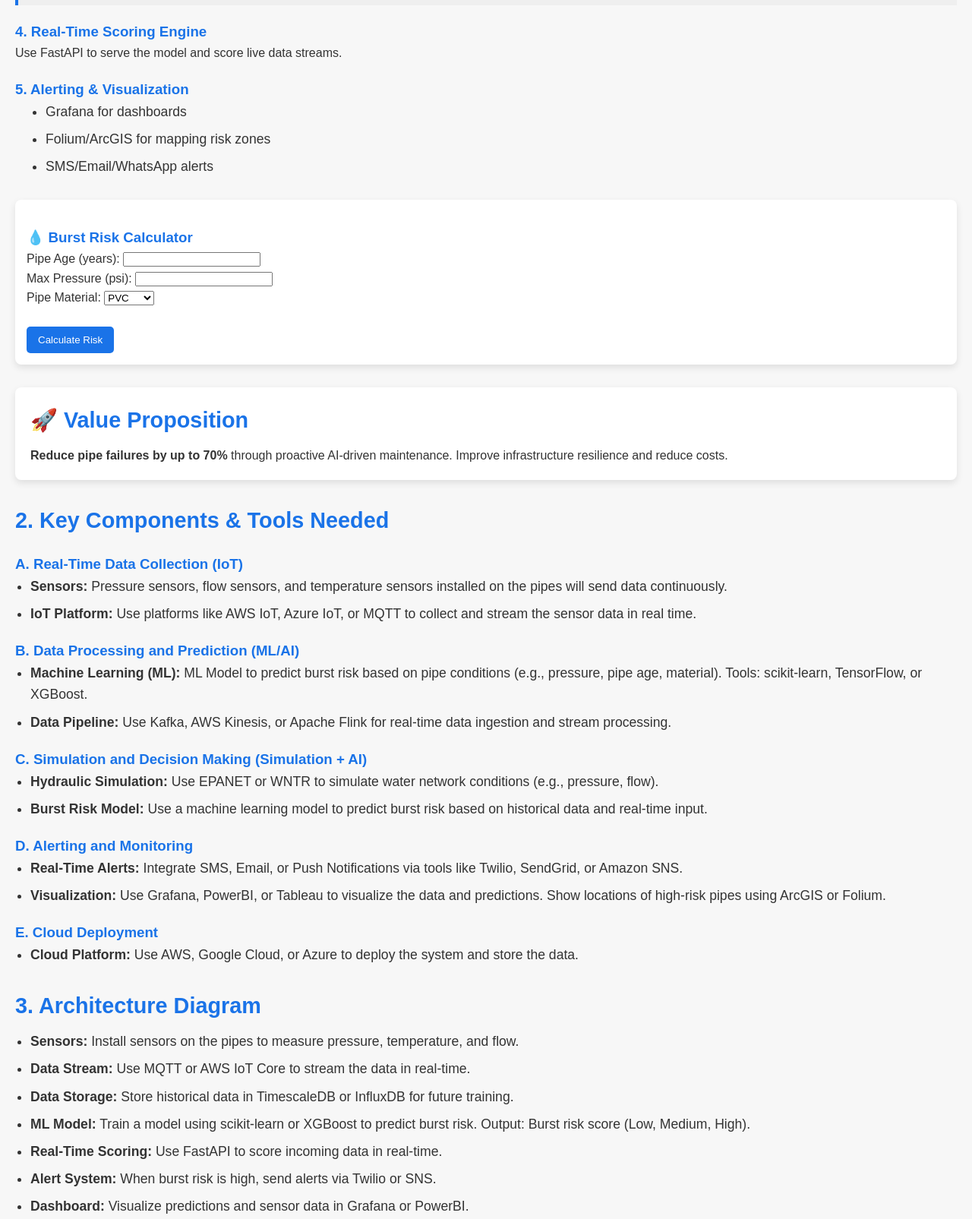
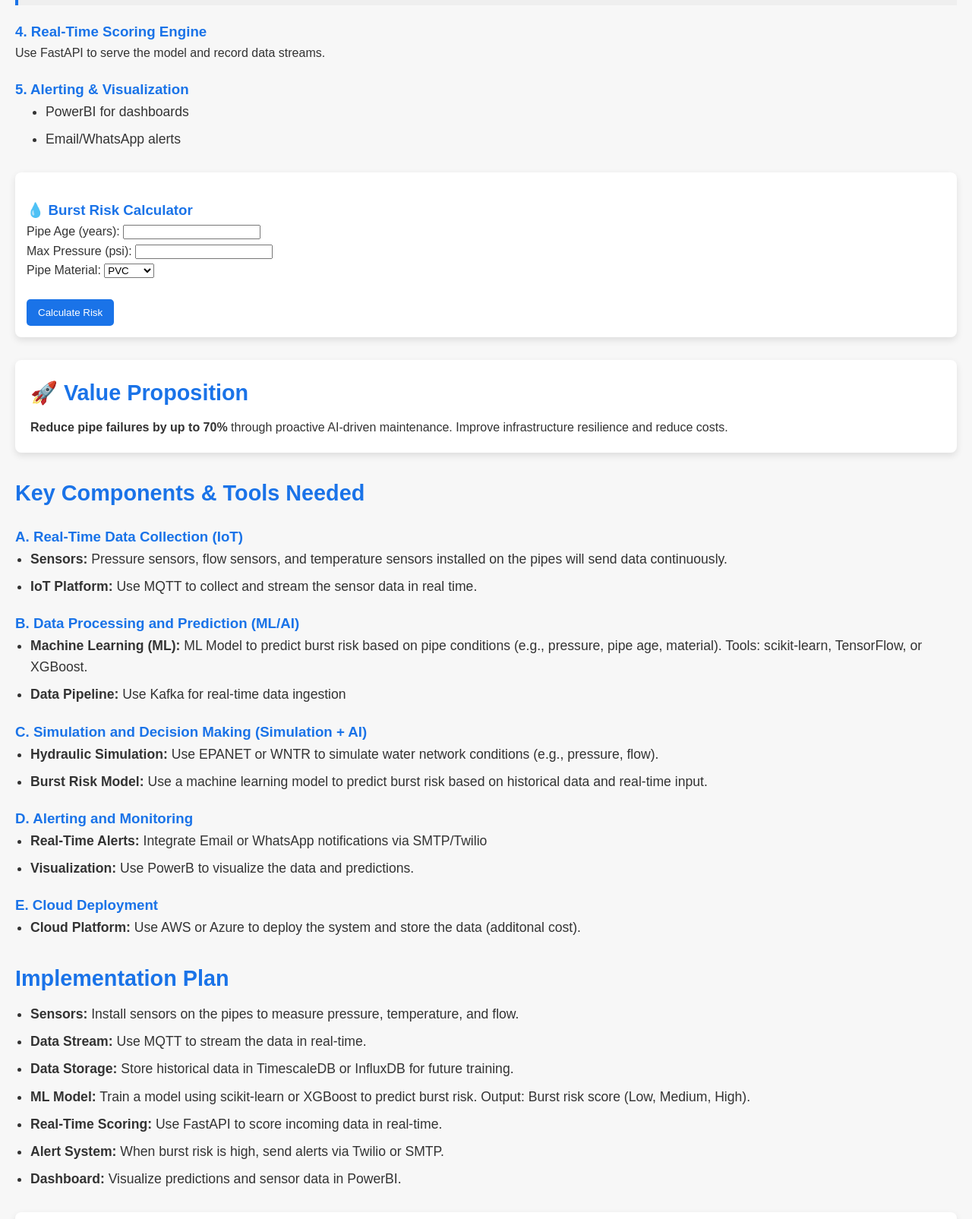
Before and after one commit to OfentseMe/NOVAWATECH, a plain HTML site: page docs/index.html in a window 1280 px wide. Shown: the part 1020-2625 px from the top of the page at 76% size. Drawn offline with Linux system fonts and the light colour scheme.

Commit message:
Update index.html

```diff
--- a/docs/index.html
+++ b/docs/index.html
@@ -124,7 +124,7 @@
 </head>
 <body>
   <header>
-    <h1>>NOVAWATECH Technical Strategy</h1>
+    <h1>NOVAWATECH Technical Strategy</h1>
     <p>CEO: Mamello Maliehe | CTO: Ofentse Menwe</p>
   </header>
 
@@ -166,13 +166,12 @@ model.fit(X_train, y_train)
 predictions = model.predict(X_test)</code></pre>
 
       <h3>4. Real-Time Scoring Engine</h3>
-      <p>Use FastAPI to serve the model and score live data streams.</p>
+      <p>Use FastAPI to serve the model and record data streams.</p>
 
       <h3>5. Alerting & Visualization</h3>
       <ul>
-        <li>Grafana for dashboards</li>
-        <li>Folium/ArcGIS for mapping risk zones</li>
-        <li>SMS/Email/WhatsApp alerts</li>
+        <li>PowerBI for dashboards</li>
+        <li>Email/WhatsApp alerts</li>
       </ul>
     </div>
   </section>
@@ -198,17 +197,17 @@ predictions = model.predict(X_test)</code></pre>
   </section>
 
   <section id="key-components">
-    <h2>2. Key Components & Tools Needed</h2>
+    <h2>Key Components & Tools Needed</h2>
     <h3>A. Real-Time Data Collection (IoT)</h3>
     <ul>
       <li><strong>Sensors:</strong> Pressure sensors, flow sensors, and temperature sensors installed on the pipes will send data continuously.</li>
-      <li><strong>IoT Platform:</strong> Use platforms like AWS IoT, Azure IoT, or MQTT to collect and stream the sensor data in real time.</li>
+      <li><strong>IoT Platform:</strong> Use MQTT to collect and stream the sensor data in real time.</li>
     </ul>
 
     <h3>B. Data Processing and Prediction (ML/AI)</h3>
     <ul>
       <li><strong>Machine Learning (ML):</strong> ML Model to predict burst risk based on pipe conditions (e.g., pressure, pipe age, material). Tools: scikit-learn, TensorFlow, or XGBoost.</li>
-      <li><strong>Data Pipeline:</strong> Use Kafka, AWS Kinesis, or Apache Flink for real-time data ingestion and stream processing.</li>
+      <li><strong>Data Pipeline:</strong> Use Kafka for real-time data ingestion</li>
     </ul>
 
     <h3>C. Simulation and Decision Making (Simulation + AI)</h3>
@@ -219,26 +218,26 @@ predictions = model.predict(X_test)</code></pre>
 
     <h3>D. Alerting and Monitoring</h3>
     <ul>
-      <li><strong>Real-Time Alerts:</strong> Integrate SMS, Email, or Push Notifications via tools like Twilio, SendGrid, or Amazon SNS.</li>
-      <li><strong>Visualization:</strong> Use Grafana, PowerBI, or Tableau to visualize the data and predictions. Show locations of high-risk pipes using ArcGIS or Folium.</li>
+      <li><strong>Real-Time Alerts:</strong> Integrate Email or WhatsApp notifications via SMTP/Twilio</li>
+      <li><strong>Visualization:</strong> Use PowerB to visualize the data and predictions.</li>
     </ul>
 
     <h3>E. Cloud Deployment</h3>
     <ul>
-      <li><strong>Cloud Platform:</strong> Use AWS, Google Cloud, or Azure to deploy the system and store the data.</li>
+      <li><strong>Cloud Platform:</strong> Use AWS or Azure to deploy the system and store the data (additonal cost).</li>
     </ul>
   </section>
 
   <section id="architecture">
-    <h2>3. Architecture Diagram</h2>
+    <h2>Implementation Plan</h2>
     <ul>
       <li><strong>Sensors:</strong> Install sensors on the pipes to measure pressure, temperature, and flow.</li>
-      <li><strong>Data Stream:</strong> Use MQTT or AWS IoT Core to stream the data in real-time.</li>
+      <li><strong>Data Stream:</strong> Use MQTT to stream the data in real-time.</li>
       <li><strong>Data Storage:</strong> Store historical data in TimescaleDB or InfluxDB for future training.</li>
       <li><strong>ML Model:</strong> Train a model using scikit-learn or XGBoost to predict burst risk. Output: Burst risk score (Low, Medium, High).</li>
       <li><strong>Real-Time Scoring:</strong> Use FastAPI to score incoming data in real-time.</li>
-      <li><strong>Alert System:</strong> When burst risk is high, send alerts via Twilio or SNS.</li>
-      <li><strong>Dashboard:</strong> Visualize predictions and sensor data in Grafana or PowerBI.</li>
+      <li><strong>Alert System:</strong> When burst risk is high, send alerts via Twilio or SMTP.</li>
+      <li><strong>Dashboard:</strong> Visualize predictions and sensor data in PowerBI.</li>
     </ul>
   </section>
 
@@ -253,7 +252,7 @@ predictions = model.predict(X_test)</code></pre>
   </section>
 
   <footer>
-    <h2>🙌 Let’s Build Resilient Cities</h2>
+    <h2>🙌 Building Resilient Cities with Novawatech</h2>
     <p>Prevent disasters before they occur. <a href="#">Contact us to collaborate</a> or <a href="#">Request a demo</a>.</p>
     <p><em>All simulations and models are reproducible using open-source Python libraries and standard hydraulic datasets.</em></p>
   </footer>
```
